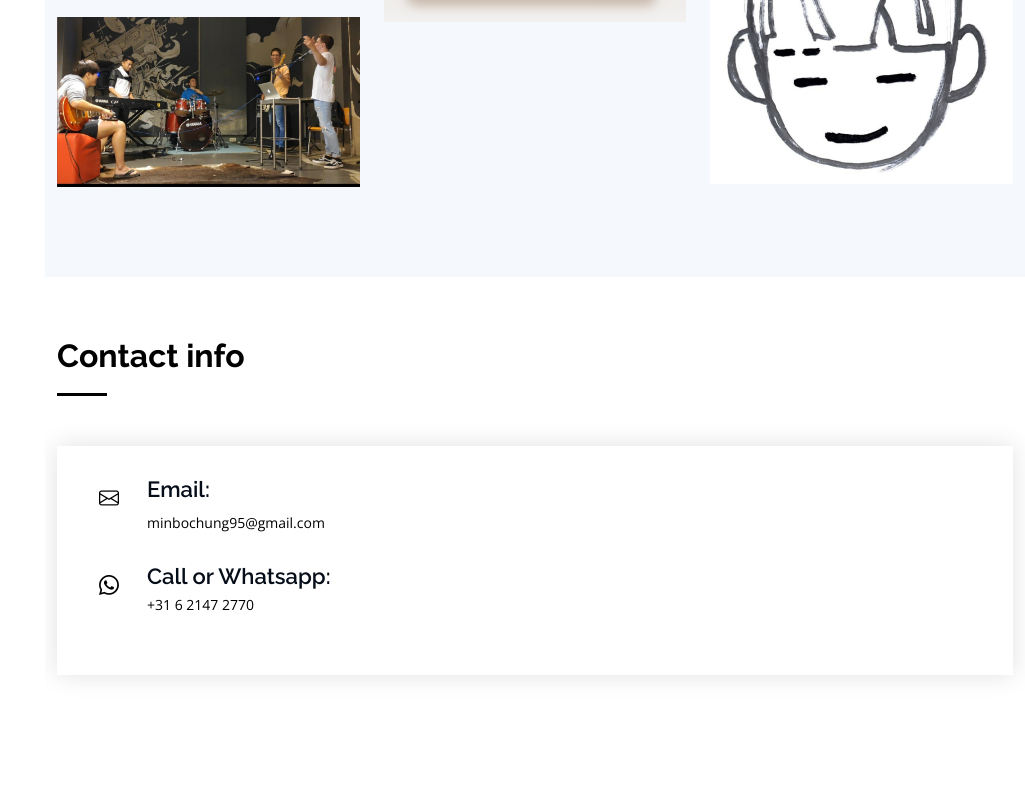
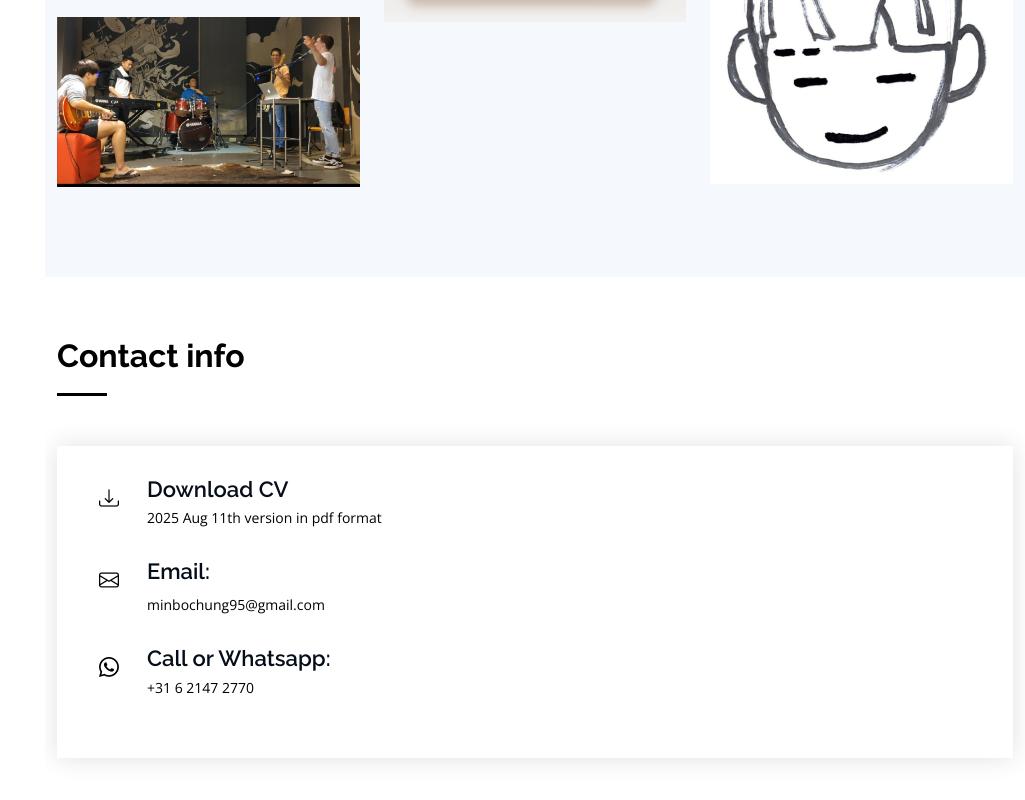
Before and after one commit to MinboChung/minbochung.github.io, a plain HTML site: page index.html in a window 1280 px wide. Shown: the part 6725-7525 px from the top of the page, without its empty margins (255-1280 px from the left). Drawn offline with nearby package versions, Linux system fonts and the light colour scheme; files whose address does not match are found by name.

Commit message:
Added 20250811 cv

```diff
--- a/index.html
+++ b/index.html
@@ -510,6 +510,15 @@
           <div>
             <div class="info">
 
+              <div>
+                <a href="assets/cv/Curriculum Vitae - Minbo Chung.pdf">
+                  <i class="bi bi-download"></i>
+                  <h4>Download CV</h4>
+                  <p>2025 Aug 11th version in pdf format</p>
+                </a>
+              </div>
+
+
               <div class="email">
                 <i class="bi bi-envelope"></i>
                 <h4>Email:</h4>
@@ -521,7 +530,6 @@
                 <h4>Call or Whatsapp:</h4>
                 <p>+31 6 2147 2770</p>
               </div>
-
             </div>
 
           </div>
```
Also changed, not shown: 1 other file.
